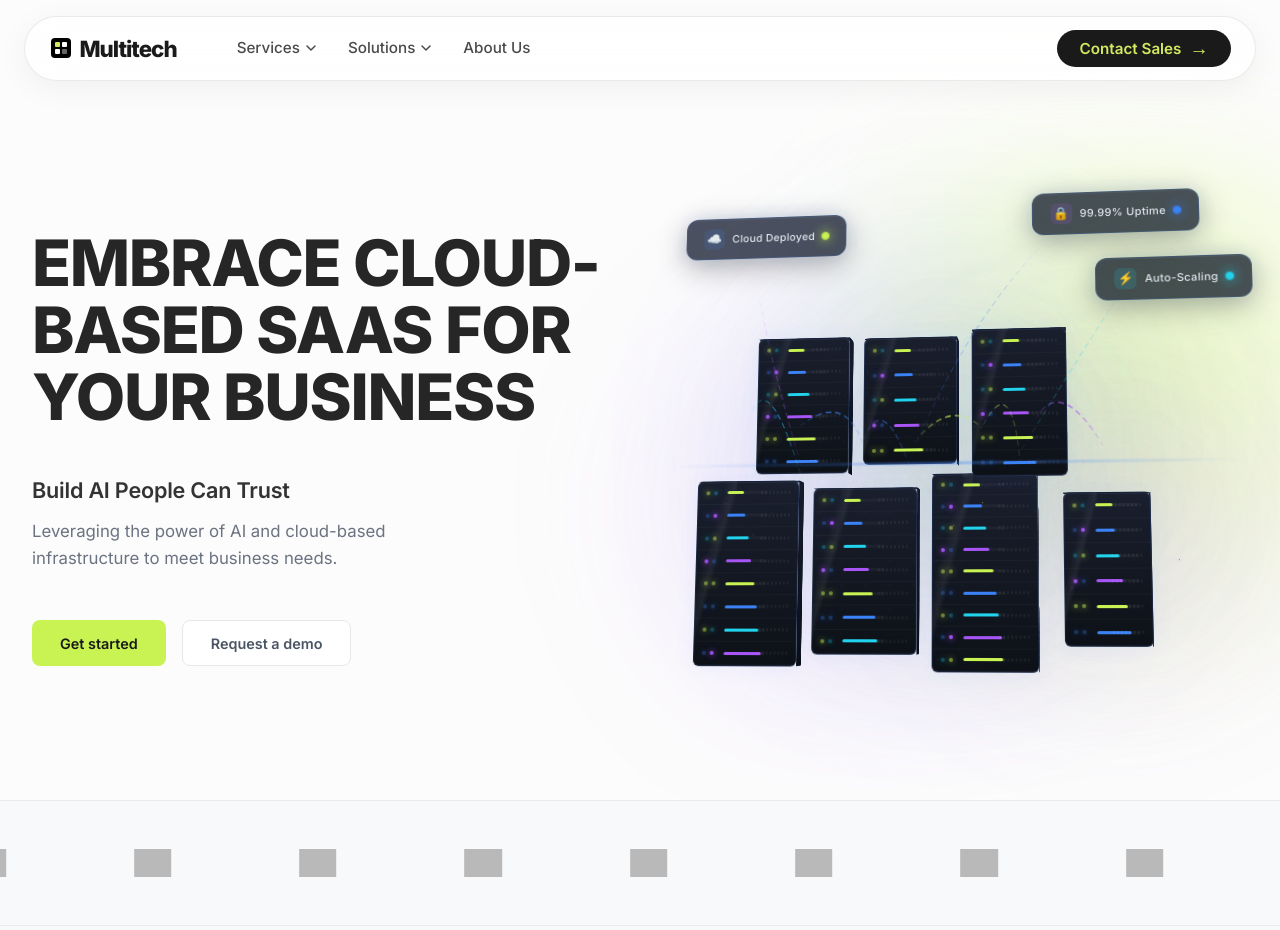
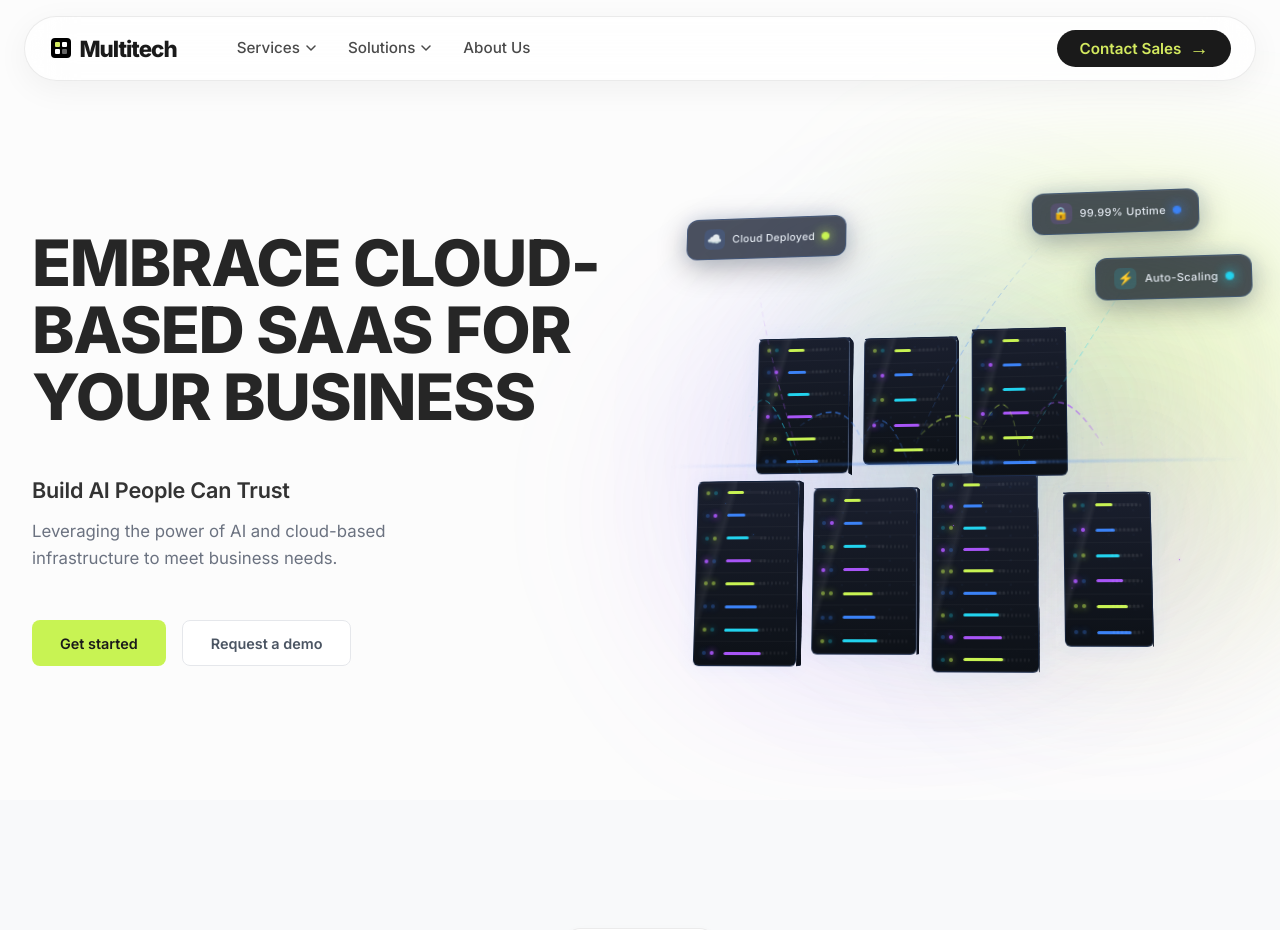
Before and after one commit to vicky34D/MultitechSolutions.github.io, a React (Vite) app: page / in a window 1280 px wide. Shown: the top 930 px of the page. Built offline with nearby package versions, Linux system fonts and the light colour scheme; grey boxes are pictures that could not be loaded.

Commit message:
fix: remove LogoTicker section from homepage

```diff
--- a/src/App.jsx
+++ b/src/App.jsx
@@ -8,7 +8,7 @@ import MoreFromVeedSection from './components/MoreFromVeedSection';
 import DiscoverExploreSection from './components/DiscoverExploreSection';
 import Footer from './components/Footer';
 import InfoSection from './components/InfoSection';
-import LogoTicker from './components/LogoTicker';
+
 import RecognitionSection from './components/RecognitionSection';
 import HowToSection from './components/HowToSection';
 import AboutUs from './pages/AboutUs';
@@ -21,7 +21,7 @@ function HomePage() {
       <Header />
       <main style={{ flex: 1 }}>
         <Hero />
-        <LogoTicker />
+
         <InfoSection />
         <HowToSection />
         <SocialMediaFeature />
```
